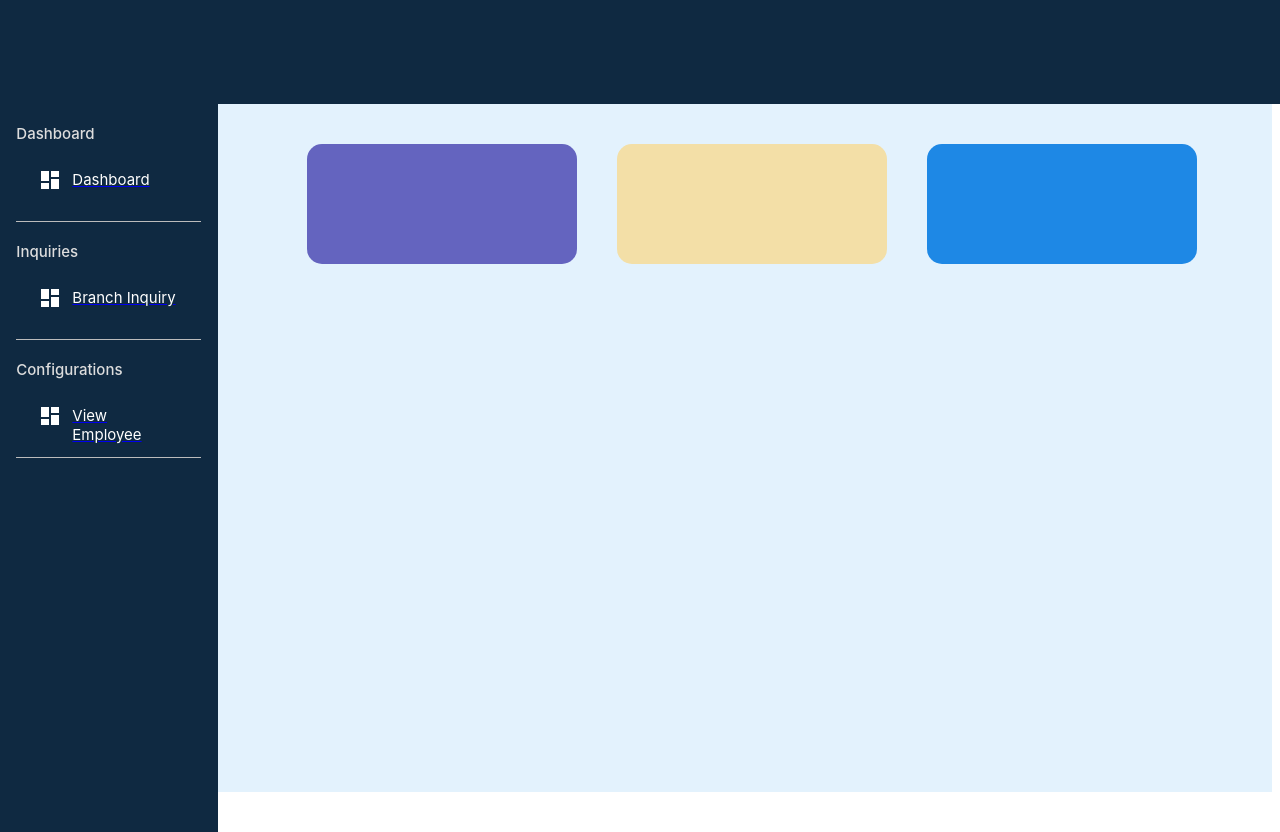
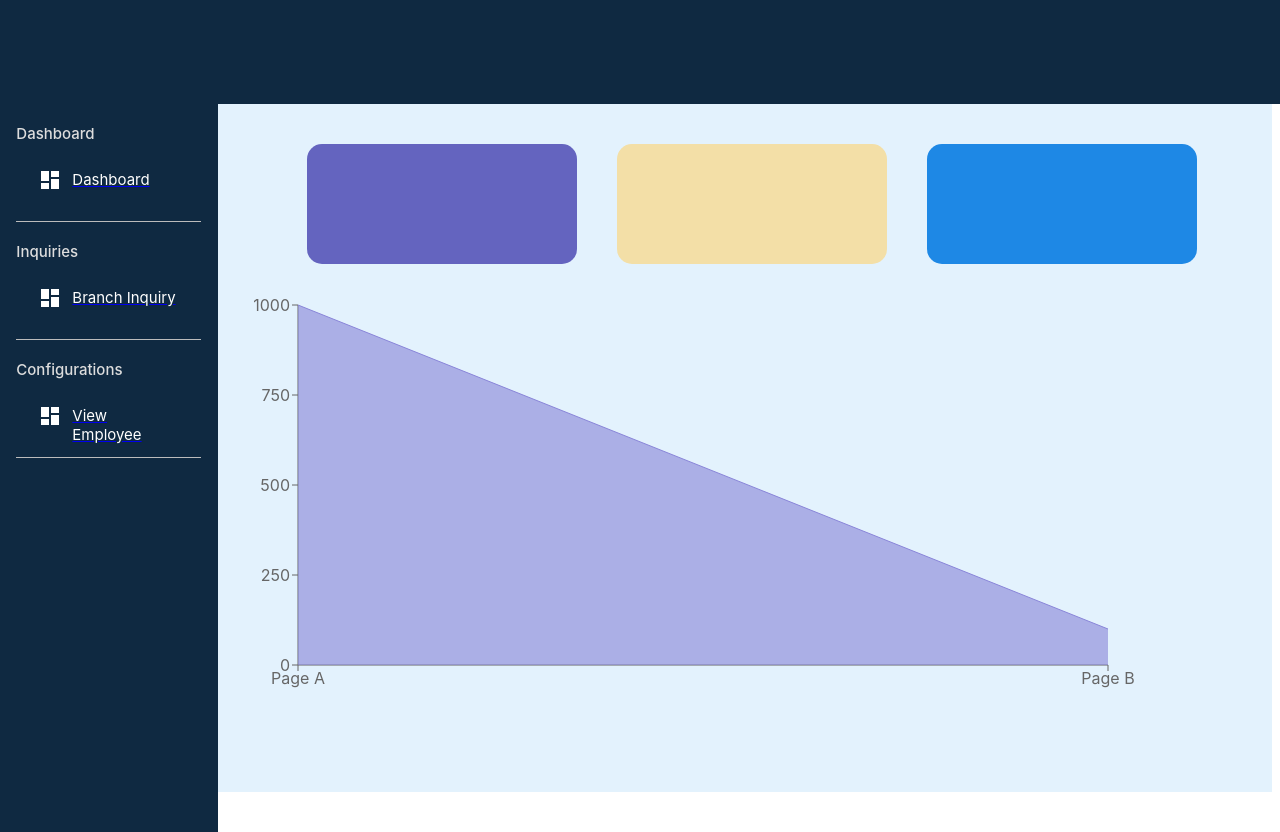
Before and after one commit to YashmikaAnusara/Inquiry-System-E-WIS, a React (Create React App) app in the folder frontend/: page /market in a window 1280 px wide. Built offline with nearby package versions, Linux system fonts and the light colour scheme; no server answers.

Commit message:
chart add

```diff
--- a/frontend/package.json
+++ b/frontend/package.json
@@ -20,6 +20,7 @@
     "react-router": "^6.3.0",
     "react-router-dom": "^6.3.0",
     "react-scripts": "5.0.1",
+    "recharts": "^2.1.10",
     "styled-components": "^5.3.5",
     "web-vitals": "^2.1.4"
   },
--- a/frontend/src/css/MarketingHome.css
+++ b/frontend/src/css/MarketingHome.css
@@ -1,13 +1,12 @@
 * {
   margin: 0;
-    padding: 0
+  padding: 0;
 }
 
 .contentMainWrapper {
-
   background-color: rgb(227, 242, 253);
   width: 82%;
-    height:86vh;
+  height: 86vh;
   margin-left: 5px;
   padding-right: 5px;
   overflow-y: scroll;
@@ -20,7 +19,6 @@
 /* Track */
 .contentMainWrapper::-webkit-scrollbar-track {
   background-color: rgb(227, 242, 253);
-
 }
 
 /* Handle */
@@ -41,29 +39,26 @@
 }
 
 .cardMainWrapper {
-
   width: fit-content;
   display: flex;
   margin: auto;
   gap: 40px;
-    margin-top: 40px
+  margin-top: 40px;
 }
 
 .cardwrapper {
   width: 270px;
   height: 120px;
   border-radius: 15px;
-    transition: transform .2s;
+  transition: transform 0.2s;
 }
 
 .cardwrapper:hover {
   transform: scale(1.03);
-
 }
 
 .card1 {
   background-color: rgb(100, 100, 191);
-
 }
 
 .card2 {
@@ -77,5 +72,9 @@
 .graph {
   width: 640px;
   margin-top: 50px;
-    margin-left:15px
+  margin-left: 15px;
 }
+
+.chart {
+  padding-top: 3%;
+}
--- a/frontend/src/pages/InquiriesPage.jsx
+++ b/frontend/src/pages/InquiriesPage.jsx
@@ -1,47 +1,57 @@
-import React, { useState, useEffect } from 'react'
-import AdminNavbar from '../components/AdminNavbar'
-import '../css/InquiriesPage.css'
-import axios from 'axios'
-import { useParams } from 'react-router-dom'
-import EmailIcon from '@mui/icons-material/Email';
-import HomeIcon from '@mui/icons-material/Home';
+import React, { useState, useEffect } from "react";
+import AdminNavbar from "../components/AdminNavbar";
+import "../css/InquiriesPage.css";
+import axios from "axios";
+import { useParams } from "react-router-dom";
+import EmailIcon from "@mui/icons-material/Email";
+import HomeIcon from "@mui/icons-material/Home";
 
 function InquiriesPage() {
-    const params = useParams()
-    const [details, setDetails] = useState([])
-    const branch = params.branch
-    const email = params.email
+  const params = useParams();
+  const [details, setDetails] = useState([]);
+  const branch = params.branch;
+  const email = params.email;
 
   useEffect(() => {
-        axios.get(`http://localhost:8070/InquiryForm/get/details/${branch}`)
-        .then(res=>{
-            setDetails(res.data)
+    axios
+      .get(`http://localhost:8070/InquiryForm/get/details/${branch}`)
+      .then((res) => {
+        setDetails(res.data);
       })
-        .catch(err=>{
-            alert(err)
-        })
-
-    }, [])
+      .catch((err) => {
+        alert(err);
+      });
+  }, []);
 
   return (
     <div>
-            <div><AdminNavbar /></div>
-            <div className='inquiry-content-Wrapper'>
+      <div>
+        <AdminNavbar />
+      </div>
+      <div className="inquiry-content-Wrapper">
         <div className="inquiry-content-wrapper">
-
-                    <div className='inquiry-header'>
-                        <div className='inquiry-search-wrapper'>
-                            <input type='search' className='inquiry-search' placeholder='Search Branch...' />
+          <div className="inquiry-header">
+            <div className="inquiry-search-wrapper">
+              <input
+                type="search"
+                className="inquiry-search"
+                placeholder="Search Branch..."
+              />
             </div>
-                        <div className='inquiry-branch-wrapper'>
-
-                            <div className='icon-wrapper'> <HomeIcon fontSize='small' className='inquiry-icon' /> <p className='inquiry-branch'>{branch}</p></div>
-                            <div className='icon-wrapper'><EmailIcon fontSize='small' className='inquiry-icon' /> <p className='inquiry-branch'>{email}</p> </div>
-
+            <div className="inquiry-branch-wrapper">
+              <div className="icon-wrapper">
+                {" "}
+                <HomeIcon fontSize="small" className="inquiry-icon" />{" "}
+                <p className="inquiry-branch">{branch}</p>
+              </div>
+              <div className="icon-wrapper">
+                <EmailIcon fontSize="small" className="inquiry-icon" />{" "}
+                <p className="inquiry-branch">{email}</p>{" "}
               </div>
             </div>
-                    <div className='inquiry-body-wrapper clearfix'>
-                        <div className='inquiry-details'>
+          </div>
+          <div className="inquiry-body-wrapper clearfix">
+            <div className="inquiry-details">
               {details.map((detail) => (
                 <div>{detail.firstname}</div>
               ))}
@@ -50,7 +60,7 @@ function InquiriesPage() {
         </div>
       </div>
     </div>
-    )
+  );
 }
 
-export default InquiriesPage
+export default InquiriesPage;
--- a/frontend/src/pages/MarktingHome.jsx
+++ b/frontend/src/pages/MarktingHome.jsx
@@ -1,8 +1,36 @@
-import React from "react";
+import React, { useState, useEffect } from "react";
 import "../css/MarketingHome.css";
 import MarketingNavBar from "../components/MarketingNavBar";
+import { AreaChart, Area, XAxis, YAxis, Tooltip } from "recharts";
+import axios from "axios";
 
-function MarktingHome() {
+const data = [
+  {
+    name: "Page A",
+    uv: 1000,
+  },
+  {
+    name: "Page B",
+    uv: 100,
+  },
+];
+
+export default function MarktingHome() {
+  const [employee, setemployee] = useState([]);
+
+  useEffect(() => {
+    const branch = sessionStorage.getItem("marketingbranch");
+    axios
+      .get(`http://localhost:8070/InquiryForm/Get/${branch}`)
+      .then((res) => {
+        setemployee(res.data);
+        console.log(res.data.email);
+      })
+      .catch((error) => {
+        console.log(error);
+      });
+  }, []);
+
   return (
     <div>
       <div>
@@ -15,10 +43,31 @@ function MarktingHome() {
             <div className="cardwrapper card2"></div>
             <div className="cardwrapper card3"></div>
           </div>
+          <div className="chart">
+            <AreaChart
+              width={900}
+              height={400}
+              data={data}
+              margin={{
+                top: 10,
+                right: 30,
+                left: 0,
+                bottom: 0,
+              }}
+            >
+              <XAxis dataKey="name" />
+              <YAxis />
+              <Tooltip />
+              <Area
+                type="monotone"
+                dataKey="uv"
+                stroke="#8884d8"
+                fill="#8884d8"
+              />
+            </AreaChart>
+          </div>
         </div>
       </div>
     </div>
   );
 }
-
-export default MarktingHome;
```
Also changed, not shown: frontend/src/pages/ViewEmployee.jsx (+0 -8 lines), 2 other files (tests, documents, lock files or other folders). Lines whose indentation alone changed are shown as unchanged.
